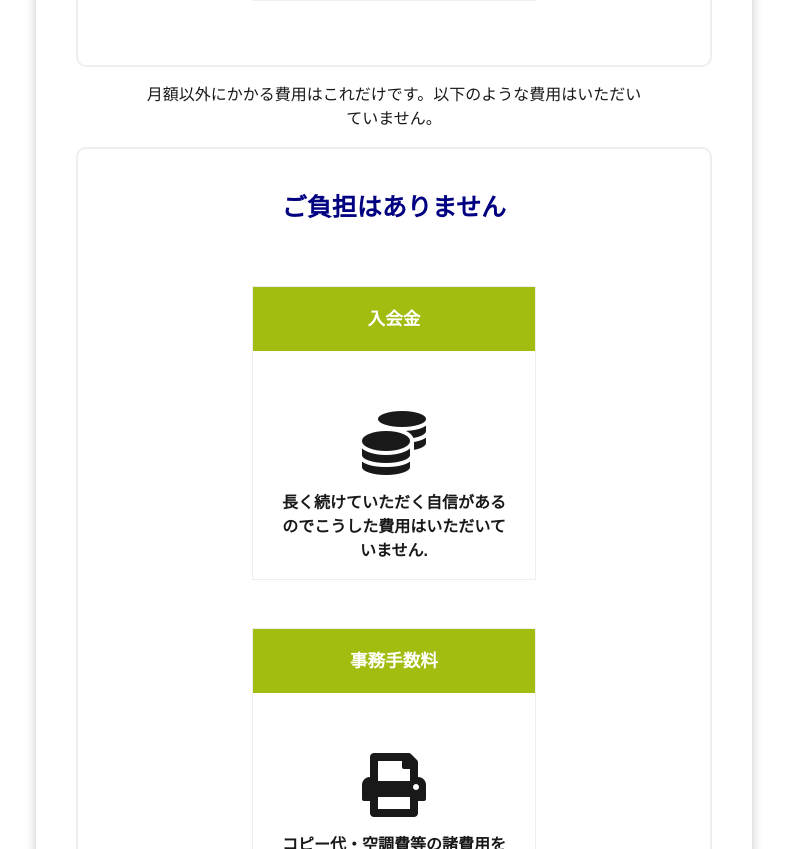
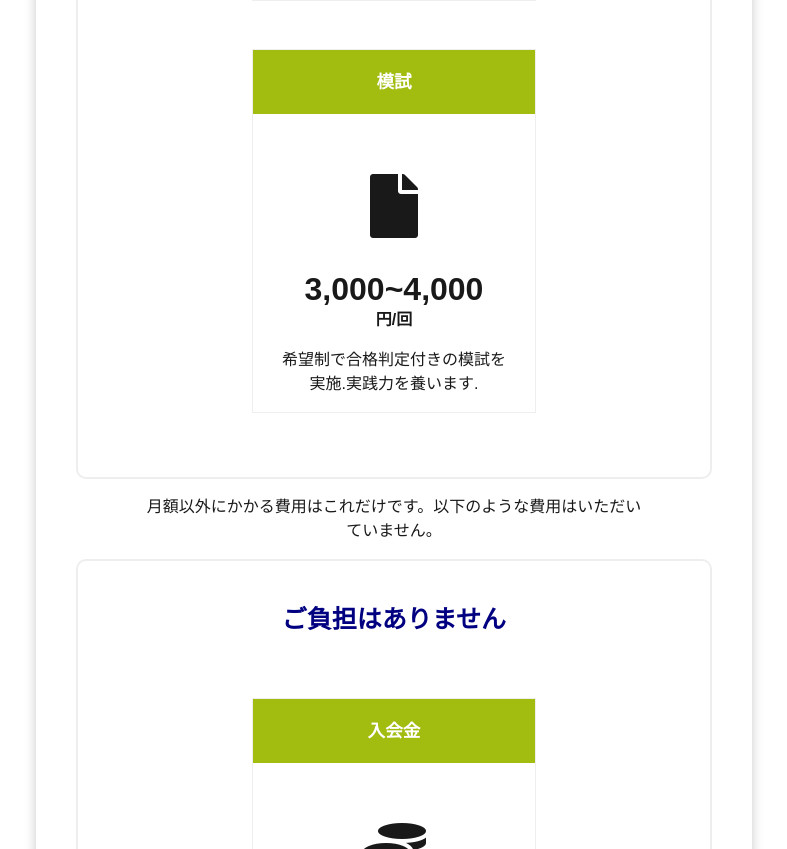
Before and after one commit to konohaacademy/AboutPersonalClamSchool, a plain HTML site: page index.html in a window 1280 px wide. Shown: the part 8918-9767 px from the top of the page, without its empty margins (118-905 px from the left). Drawn offline with nearby package versions, Linux system fonts and the light colour scheme.

Commit message:
その他費用に模試代を追加

```diff
--- a/index.html
+++ b/index.html
@@ -794,6 +794,13 @@
                             <h4 style="font-size: 1.4em; font-weight: bold; margin-bottom:10px">随時ご案内します</h4>
                             <p class="cw-80 center">夏期講習等はそのつどご連絡します.講習のみの参加も可能です.</p>
                           </li>
+                          <li class="pricecard free">
+                            <h3 class="mb-lg">模試</h3>
+                            <p class="center blue-icon" ><i class="fas fa-4x fa-file"></i></p>
+                            <h4 class="fw-bold">3,000~4,000</h4>
+                            <p class="center fw-bold">円/回</p>
+                            <p class="cw-80 center">希望制で合格判定付きの模試を実施.実践力を養います.</p>
+                          </li>
                       </ul>
                     </div>
 
```
